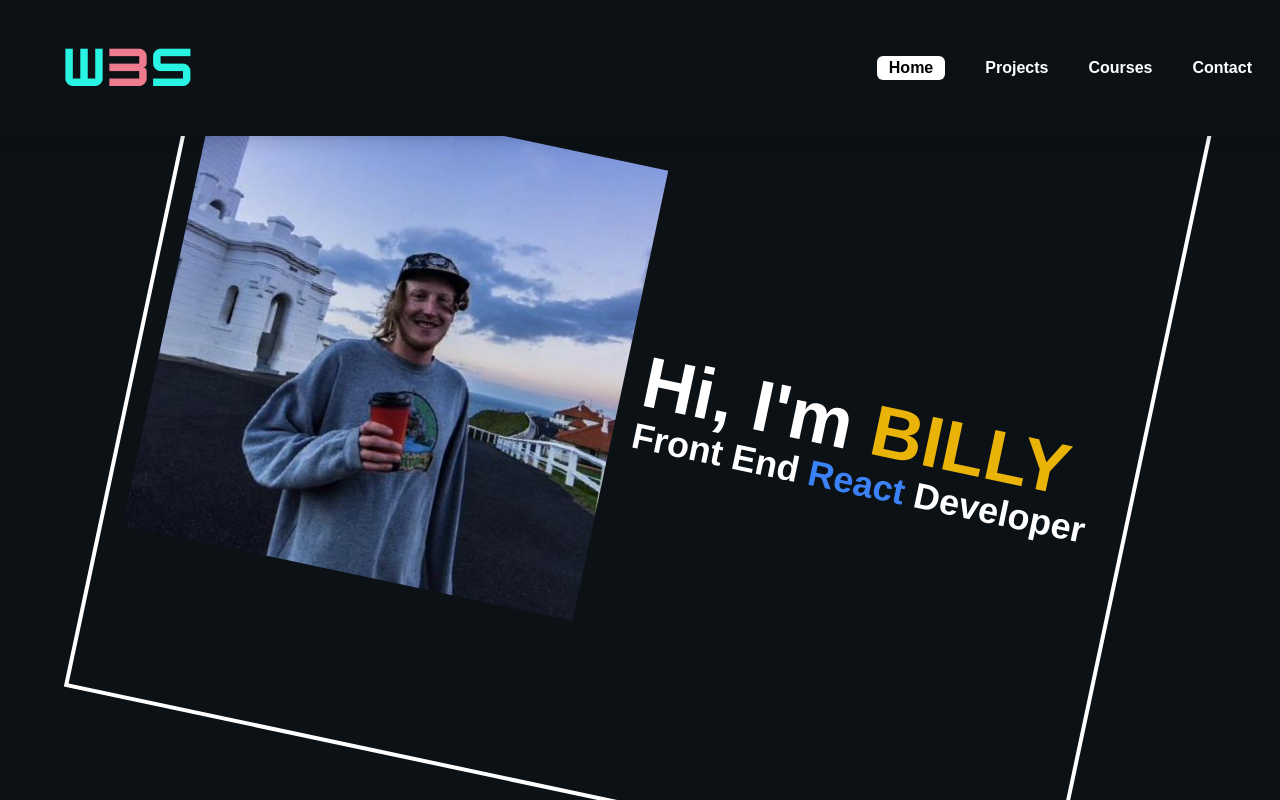
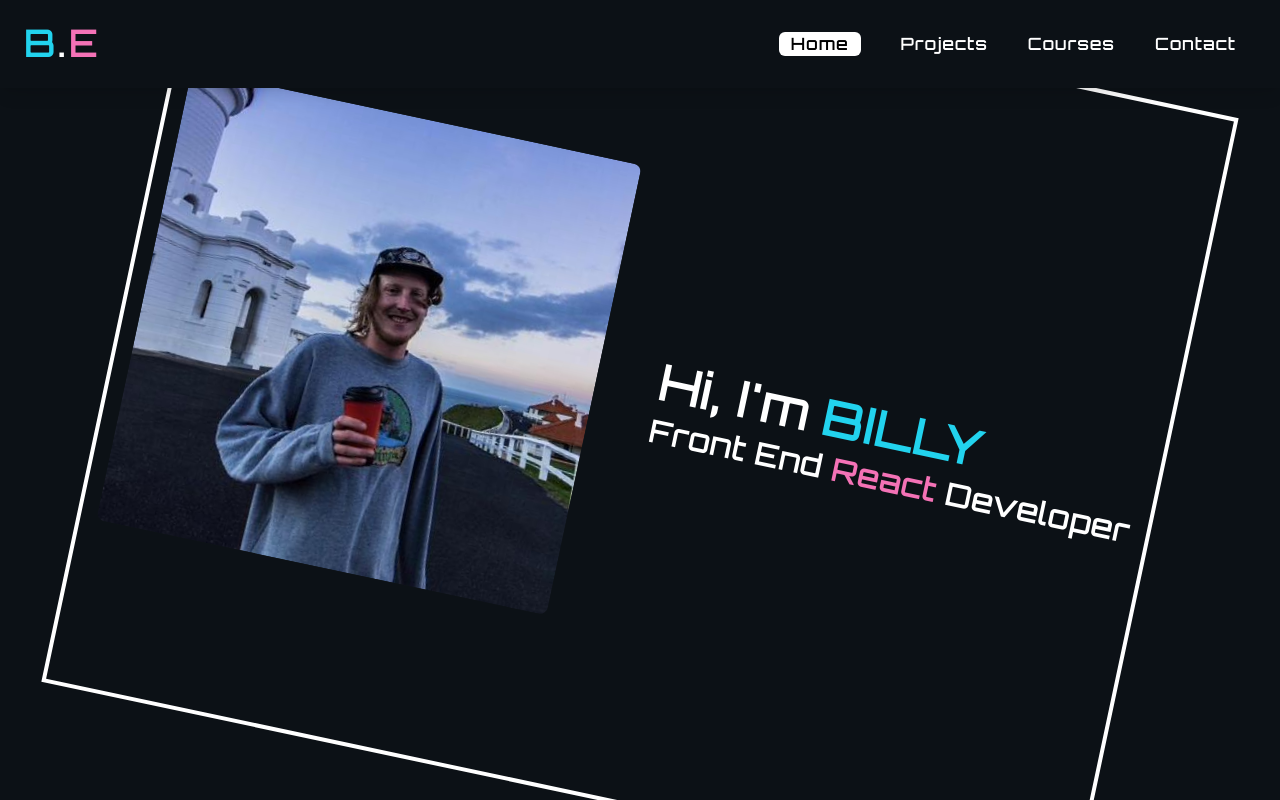
Before and after one commit to billyendres/Profile, a React (Create React App) app: page / in a window 1280 px wide. Shown: the top 800 px of the page. Built offline with nearby package versions, Linux system fonts and the light colour scheme.

Commit message:
Homepage Styling and Fonts

```diff
--- a/public/index.html
+++ b/public/index.html
@@ -8,6 +8,9 @@
       name="Portfolio App"
       content="Software Developer Portfolio - Billy Endres"
     />
+    <link rel="preconnect" href="https://fonts.googleapis.com">
+    <link rel="preconnect" href="https://fonts.gstatic.com" crossorigin>
+    <link href="https://fonts.googleapis.com/css2?family=Montserrat:wght@300&family=Orbitron&display=swap" rel="stylesheet">
     <title>Portfolio App</title>
   </head>
   <body>
--- a/src/components/Header.js
+++ b/src/components/Header.js
@@ -28,15 +28,17 @@ const Header = () => {
   const pathname = window.location.pathname;
 
   return (
-    <div className="text-white font-mont fixed inset-0 z-50">
+    <div className="text-white font-orbit tracking-widest fixed top-0 left-0 right-0 z-50">
       <div
-        className={`flex bg-github justify-between items-center p-2 font-semibold shadow-lg ${
+        className={`flex bg-github justify-between items-center p-6 font-semibold shadow-lg ${
           showMenu === "" && "md:flex-col"
         }`}
       >
         <div className="flex justify-between w-full items-center">
-          <img src={w3s} alt={w3s} />
-
+          <h1 className="text-4xl tracking-widest">
+            <span className="text-cyan-400">B</span>.
+            <span className="text-pink-400">E</span>
+          </h1>
           <FaBars
             onClick={() => {
               showMenu === "md:hidden"
--- a/src/components/Layout.js
+++ b/src/components/Layout.js
@@ -6,7 +6,7 @@ const Layout = ({ children }) => {
   return (
     <div>
       <Header />
-      <div className="font-mont">{children}</div>
+      <div className="font-orbit tracking-widest">{children}</div>
       <Footer />
     </div>
   );
--- a/src/index.css
+++ b/src/index.css
@@ -17,3 +17,7 @@ code {
 @tailwind base;
 @tailwind components;
 @tailwind utilities;
+
+html {
+  overflow-x: hidden;
+}
--- a/src/pages/Home.js
+++ b/src/pages/Home.js
@@ -17,52 +17,80 @@ const Home = () => {
       <div>
         <div className="min-h-screen bg-github flex justify-center">
           <div className="grid md:grid-cols-1 grid-cols-2 h-screen items-center border-4 border-white transform rotate-12 md:rotate-0 md:border-0 mx-20 sm:mx-0 bg-github">
-            <img className="px-5 md:-mb-24" src={profileImg} alt={profileImg} />
-            <div className="font-bold text-white md:px-5 md:h-full">
-              <h1 className="text-7xl  md:text-4xl">
-                Hi, I'm <b className="text-yellow-500">BILLY</b>
+            <div className="md:mx-16">
+              <img
+                className="p-4 md:-mb-32 rounded-3xl"
+                src={profileImg}
+                alt={profileImg}
+              />
+            </div>
+            <div className="font-bold text-white md:px-5 md:h-full md:text-center p-4">
+              <h1 className="text-5xl  md:text-4xl py-1 font-orbit">
+                Hi, I'm <b className="text-cyan-400">BILLY</b>
               </h1>
-              <h2 className="text-4xl  md:text-2xl">
-                Front End <b className="text-blue-500">React</b> Developer
+              <h2 className="text-3xl  md:text-2xl py-1 font-orbit">
+                Front End <b className="text-pink-400">React</b> Developer
               </h2>
             </div>
           </div>
         </div>
         <div className="mt-20">
-          <h1 className="text-6xl text-center text-blue-800 md:text-4xl font-bold my-8">
+          <h1 className="text-6xl text-center text-black md:text-4xl font-bold my-8 uppercase">
             Technologies
           </h1>
           <div className="grid md:grid-cols-1 grid-cols-3">
             <FaHtml5
-              size={180}
+              size={120}
               color="red"
               className="w-full text-center mt-8 "
             />
             <FaJsSquare
-              size={180}
+              size={120}
               color="green"
-              className="w-full text-center mt-8 animate-bounce"
+              className="w-full text-center mt-8"
             />
             <FaCss3
-              size={180}
+              size={120}
               color="orange"
               className="w-full text-center mt-8"
             />
             <FaReact
-              size={180}
+              size={120}
               color="cyan"
-              className="w-full text-center mt-8 animate-spin"
+              className="w-full text-center mt-8"
             />
             <FaGit
-              size={180}
+              size={120}
               color="black"
               className="w-full text-center mt-8"
             />
             <FaPython
-              size={180}
+              size={120}
               color="purple"
-              className="w-full text-center mt-8 animate-spin"
+              className="w-full text-center mt-8"
             />
+          </div>
+          <div className="my-20">
+            <div className="text-center h-52 bg-cyan-400 flex justify-center items-center">
+              <h1 className="text-white font-bold text-4xl md:text-3xl mb-16 uppercase">
+                Specialising in React and Web3.0
+              </h1>
+            </div>
+            <div className="md:mx-5 mx-32 shadow-2xl bg-gray-50 hover:bg-github -mt-20 rounded-xl py-16  hover:text-white transition ease-in-out delay-300 duration-500">
+              <div className="h-96 ">
+                <lottie-player
+                  src="https://assets1.lottiefiles.com/packages/lf20_kyu7xb1v.json"
+                  background="transparent"
+                  speed="1"
+                  loop
+                  autoplay
+                ></lottie-player>
+              </div>
+              <p className="text-2xl md:text-1xl text-center my-5 font-semibold md:px-5 px-14">
+                Javascript, react, web3, trading derivatives, investment <br />
+                analysis, nextJS, CSS, HTML, Python, MatplotLib, Pandas, NumPy
+              </p>
+            </div>
           </div>
         </div>
       </div>
--- a/tailwind.config.js
+++ b/tailwind.config.js
@@ -7,6 +7,7 @@ module.exports = {
       },
       fontFamily: {
         mont: ["Montserrat", "sans-serif"],
+        orbit: ["Orbitron", "sans-serif"],
       },
     },
     screens: {
```
